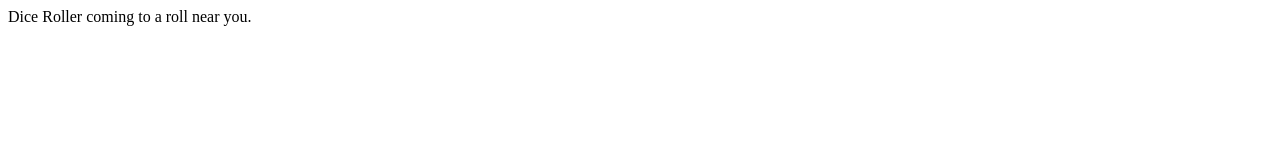
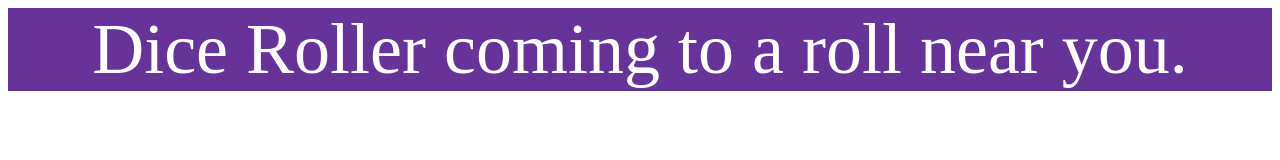
Before and after one commit to bcbrian/dice-roller, a website: page index.html in a window 1280 px wide. Drawn offline with Linux system fonts and the light colour scheme.

Commit message:
update styles

```diff
--- a/index.html
+++ b/index.html
@@ -1 +1,16 @@
-Dice Roller coming to a roll near you.
+<style>
+  div {
+    font-size: 72px;
+    text-align: center;
+    background-color: rebeccapurple;
+    color: #ffffff;
+  }
+</style>
+
+<div>
+  Dice Roller coming to a roll near you.
+</div>
+
+<script>
+  alert("The dice rolled a dirty 20");
+</script>
```
